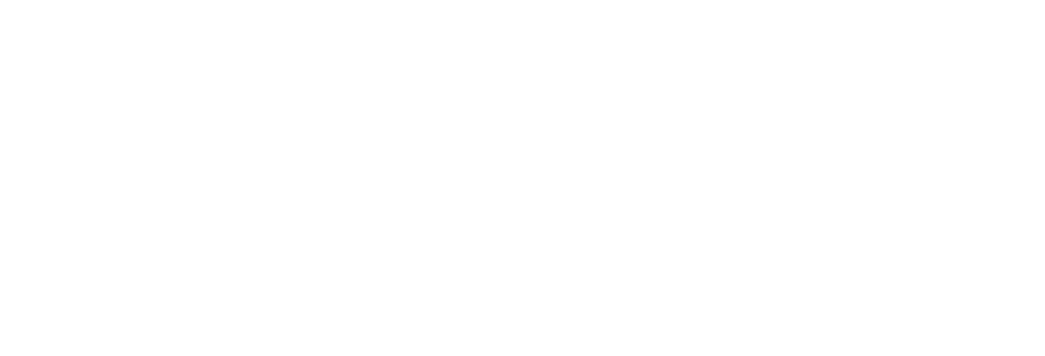
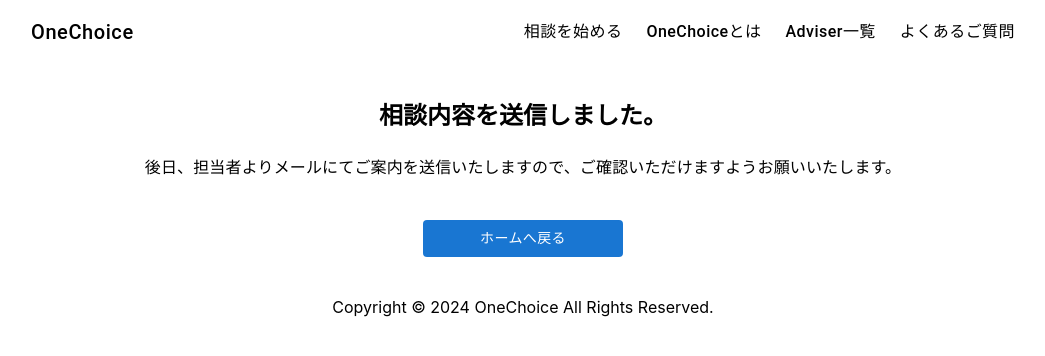
Before and after one commit to RyugaMisono/OneChoice, a React (Create React App) app in the folder client/: page /success in a window 1280 px wide. Before the commit this address had no page. Shown: the top 356 px of the page, without its empty margins (117-1162 px from the left). Built offline with nearby package versions, Linux system fonts and the light colour scheme.

Commit message:
make success PUT menu and make routing

```diff
--- a/client/src/App.js
+++ b/client/src/App.js
@@ -3,6 +3,7 @@
 import StartAdvice from './components/StartAdvice';
 import Advisor from './components/Advisor';
 import About from './components/About';
+import SuccessConsul from './components/SuccessConsul';
 
 function App() {
   return (
@@ -12,6 +13,7 @@
         <Route path="start" element={<StartAdvice />}/>
         <Route path="about" element={<About />}/>
         <Route path="advisor" element={<Advisor />}/>
+        <Route path="success" element={<SuccessConsul />}/>
       </Routes>
     </Router>
   );
--- a/client/src/components/ConsulForm.js
+++ b/client/src/components/ConsulForm.js
@@ -19,7 +19,7 @@
 
     // userデータの追加
     function handlePush() {
-        if (formData.email !== "") {
+        if (formData.name !== "" && formData.email !== "") {
             axios.post("http://localhost:8000/api/users", {
                 name: formData.name,
                 email: formData.email,
@@ -28,7 +28,7 @@
                 category: formData.category,
                 question: formData.question,
             })
-            navigate("/")
+            navigate("/success")
         }
         console.log(formData)
     }
@@ -42,12 +42,13 @@
                         <Typography>
                             入力内容を参考に最適なアドバイザーを選定いたします。<br></br>
                             まずはご自身の気持ちに正直に、現時点での希望を記入していただければと思います。<br></br>
-                            なお、不明な点や未定の項目はその旨をご記載いただけると幸いです。
+                            なお、不明な点や未定の項目はその旨をご記載いただけると幸いです。<br></br>
+                            (* が付いている項目は入力必須)
                         </Typography>
                         <br></br>
                         <div className="flex-form">
                             <div>
-                                <Typography fontSize="16px" fontWeight="bold">名前</Typography>
+                                <Typography fontSize="16px" fontWeight="bold">名前 *</Typography>
                                 <Typography fontSize="14px" color="gray">(ニックネーム可)</Typography>
                             </div>
                             <TextField
@@ -62,7 +63,7 @@
                         </div>
                         <div className="flex-form">
                             <div>
-                                <Typography fontSize="16px" fontWeight="bold">メールアドレス</Typography>
+                                <Typography fontSize="16px" fontWeight="bold">メールアドレス *</Typography>
                             </div>
                             <TextField
                             variant="outlined"
--- /dev/null
+++ b/client/src/components/SuccessConsul.css
@@ -0,0 +1,9 @@
+.success-text{
+    margin-top: 100px;
+    text-align: center;
+}
+
+.to-home-button{
+    margin: 40px auto 0 auto;
+    text-align: center;
+}
--- /dev/null
+++ b/client/src/components/SuccessConsul.js
@@ -0,0 +1,29 @@
+import { Typography, Button } from "@mui/material";
+import {Link} from "react-router-dom"
+import Footer from "./Footer";
+import Header from "./Header";
+import "./SuccessConsul.css"
+
+function SuccessConsul() {
+    return (
+        <div>
+            <Header />
+            <div className="success-text">
+                <Typography variant="h5" fontWeight="bold">
+                    相談内容を送信しました。
+                </Typography>
+                <Typography sx={{marginTop:"24px"}}>
+                    後日、担当者よりメールにてご案内を送信いたしますので、ご確認いただけますようお願いいたします。
+                </Typography>
+            </div>
+            <div className="to-home-button">
+                <Link to="/">
+                    <Button variant="contained" disableElevation sx={{width: 200}}>ホームへ戻る</Button>
+                </Link>
+            </div>
+            <Footer />
+        </div>
+    )
+}
+
+export default SuccessConsul
```
